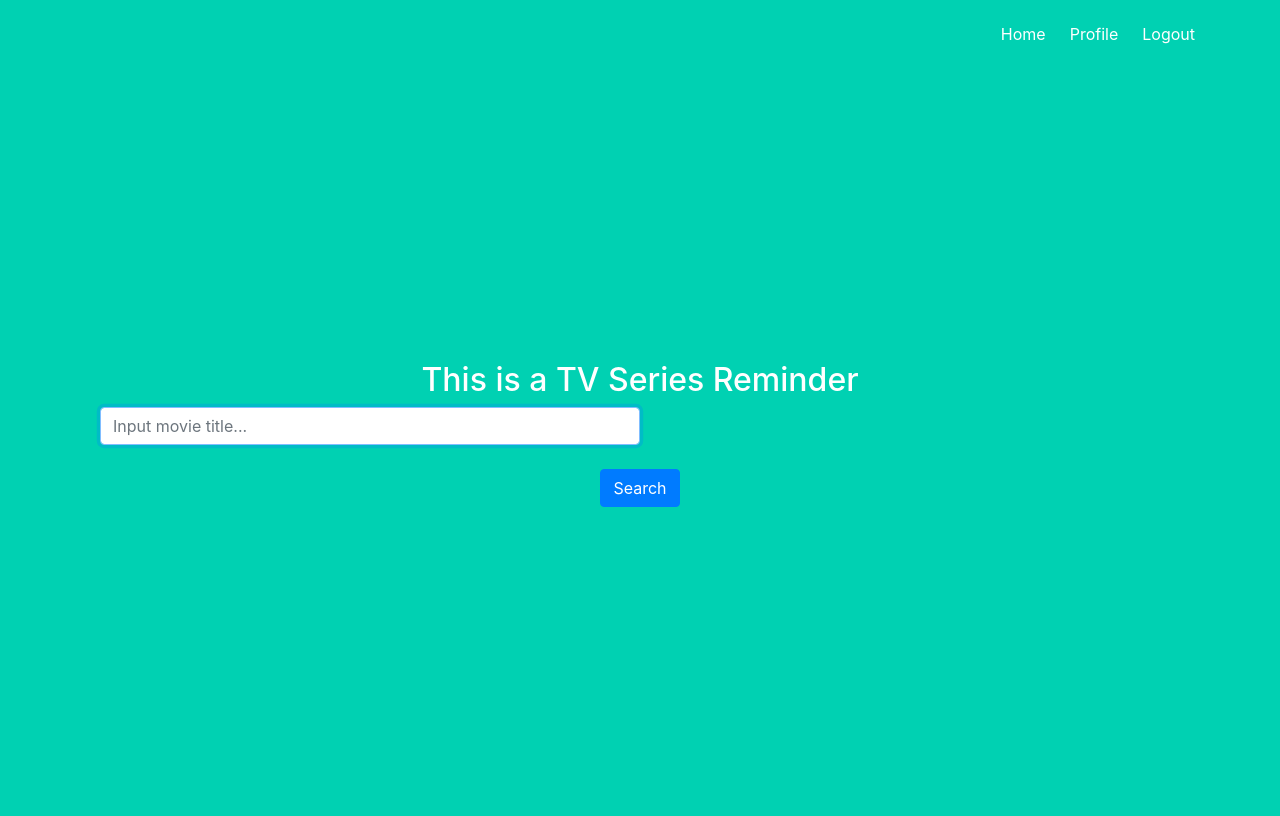
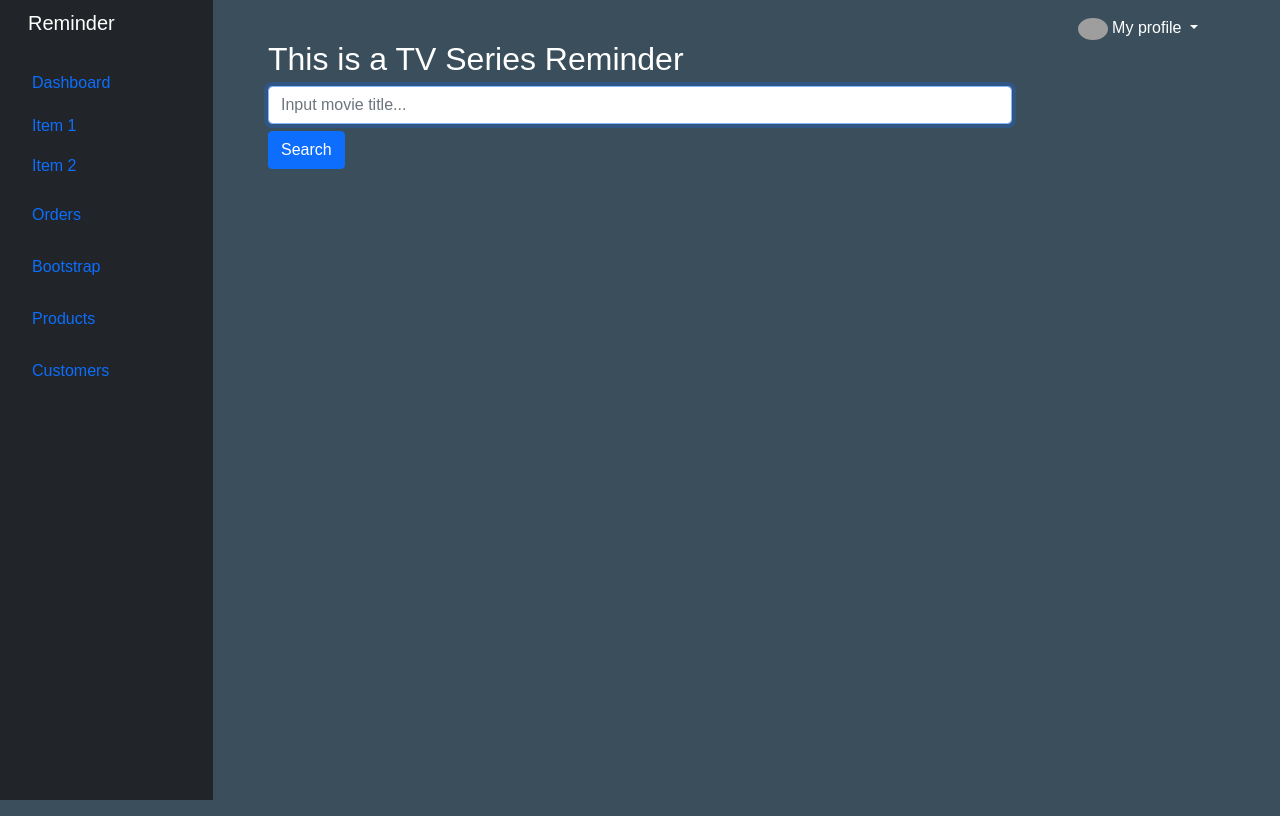
Before and after one commit to h-mitrov/tv-series-reminder, a Flask app: page / in a window 1280 px wide. Before the commit the page ends 507 px from the top, so only its background shows below. Run offline with Flask 2, Linux system fonts and the light colour scheme; the visitor is signed in with stand-in values (Sample User, id 1); data comes from the database, SQL or seed files in the repository; some libraries are stand-ins or nearby versions; grey boxes are pictures that could not be loaded.

Commit message:
improved UI/UX

```diff
--- a/reminder/models.py
+++ b/reminder/models.py
@@ -32,7 +32,7 @@ class User(db.Model, UserMixin):
                           name=full_title_data.get('name'),
                           year=full_title_data.get('year'),
                           overview=full_title_data.get('overview'),
-                          in_production=0 if full_title_data.get('in_production').lower == 'false' else 1,
+                          in_production=False if full_title_data.get('in_production') == 'False' else True,
                           air_dates=full_title_data.get('air_dates')
                           )
             db.session.add(title)
--- /dev/null
+++ b/reminder/static/styles.css
@@ -0,0 +1,103 @@
+@use postcss-preset-env {
+  stage: 0;
+}
+
+* {
+  box-sizing: inherit;
+}
+
+html {
+  box-sizing: border-box;
+}
+
+body {
+  background-color: #3a4f5b;
+  color: #fff;
+  font-family: sans-serif;
+  font-style: 1rem;
+  line-height: 1.5;
+  margin: 0 auto;
+  min-block-size: 100vh;
+  width: 90%;
+}
+
+button {
+    margin-top: 7px;
+}
+
+li {
+    list-style: none;
+}
+
+figure {
+  margin: 0;
+}
+
+img {
+  height: auto;
+  max-width: 100%;
+  vertical-align: middle;
+}
+
+input {
+  border: 0;
+  font: inherit;
+  margin: 0;
+  padding: 0;
+}
+
+.search {
+  font-size: 1.5rem;
+  margin: 1.5em auto 3em;
+  max-width: 80%;
+}
+
+.search [type='search'] {
+  background-color: #131b20;
+  color: #fff;
+  padding: 0.5em 2em;
+  text-align: center;
+  width: 100%;
+}
+
+.movies {
+  display: grid;
+  grid-gap: 3em 2em;
+  grid-template-columns: repeat(auto-fill, minmax(12em, 1fr));
+  list-style: none;
+  margin: 0;
+  padding: 0;
+  margin-top: 20px;
+}
+
+.movie__figure {
+  position: relative;
+}
+
+.movie__poster {
+  box-shadow: 0 0 1em rgba(0, 0, 0, 0.5);
+  margin-bottom: 0.5em;
+}
+
+.movie__vote {
+  align-items: center;
+  background-color: #f68d01;
+  border-radius: 50%;
+  box-shadow: 0 0 1em rgba(0, 0, 0, 0.25);
+  display: flex;
+  height: 2.25em;
+  justify-content: center;
+  padding: 0.5em;
+  position: absolute;
+  right: 0;
+  text-align: center;
+  top: 75%;
+  transform: translateX(50%);
+  width: 2.25em;
+}
+
+.movie__title {
+  font-size: 0.875rem;
+  font-weight: 400;
+  margin: 0;
+}
--- a/reminder/templates/base.html
+++ b/reminder/templates/base.html
@@ -6,48 +6,118 @@
     <meta http-equiv="X-UA-Compatible" content="IE=edge">
     <meta name="viewport" content="width=device-width, initial-scale=1">
     <title>{% block title %}{% endblock %}</title>
-    <link rel="stylesheet" href="https://cdnjs.cloudflare.com/ajax/libs/bulma/0.7.2/css/bulma.min.css" />
-    <link rel="stylesheet" href="{{ url_for('static', filename='bootstrap.min.css') }}">
+<!--    <link rel="stylesheet" href="https://cdnjs.cloudflare.com/ajax/libs/bulma/0.7.2/css/bulma.min.css" />-->
+<!--    <link rel="stylesheet" href="{{ url_for('static', filename='bootstrap.min.css') }}">-->
+    <link href="https://cdn.jsdelivr.net/npm/bootstrap@5.0.2/dist/css/bootstrap.min.css" rel="stylesheet" integrity="sha384-EVSTQN3/azprG1Anm3QDgpJLIm9Nao0Yz1ztcQTwFspd3yD65VohhpuuCOmLASjC" crossorigin="anonymous">
+    <script src="https://cdn.jsdelivr.net/npm/bootstrap@5.0.2/dist/js/bootstrap.bundle.min.js" integrity="sha384-MrcW6ZMFYlzcLA8Nl+NtUVF0sA7MsXsP1UyJoMp4YLEuNSfAP+JcXn/tWtIaxVXM" crossorigin="anonymous"></script>
+    <link rel="stylesheet" href="{{ url_for('static', filename='styles.css') }}">
 </head>
 
 <body>
-
-    <section class="hero is-primary is-fullheight">
-
-        <div class="hero-head">
-            <nav class="navbar">
+<p></p>
 <div class="container">
-                    <div id="navbarMenuHeroA" class="navbar-menu">
-                        <div class="navbar-end">
-                            <a href="{{ url_for('reminder.home') }}" class="navbar-item">
-                                Home
+    <div class="row">
+        <div class="col-md-12">
+            <div class="dropdown float-end">
+                <a href="#" class="align-items-center text-white text-decoration-none dropdown-toggle" id="dropdownUser1" data-bs-toggle="dropdown" aria-expanded="false">
+                    <img src="https://github.com/mdo.png" alt="hugenerd" width="30" height="30" class="rounded-circle">
+                    <span class="">My profile</span>
                 </a>
+                <ul class="dropdown-menu dropdown-menu-dark text-small shadow">
                     {% if current_user.is_authenticated %}
-                            <a href="{{ url_for('reminder.profile') }}" class="navbar-item">
-                                Profile
-                            </a>
+                    <li><a class="dropdown-item" href="{{ url_for('reminder.profile') }}">
+                        Saved titles
+                    </a></li>
+                    <li>
+                        <hr class="dropdown-divider">
+                    </li>
+                    <li><a class="dropdown-item" href="{{ url_for('auth.logout') }}">
+                        Logout
+                    </a></li>
+                    {% else %}
+                    <li><a class="dropdown-item" href="{{ url_for('auth.login') }}">
+                        Login
+                    </a></li>
+                    <li>
+                        <hr class="dropdown-divider">
+                    </li>
+                    <li><a class="dropdown-item" href="{{ url_for('auth.signup') }}">
+                        Sign Up
+                    </a></li>
                     {% endif %}
-                            {% if not current_user.is_authenticated %}
-                            <a href="{{ url_for('auth.login') }}" class="navbar-item">
-                                Login
-                            </a>
-                            <a href="{{ url_for('auth.signup') }}" class="navbar-item">
-                                Sign Up
-                            </a>
-                            {% endif %}
-                            {% if current_user.is_authenticated %}
-                            <a href="{{ url_for('auth.logout') }}" class="navbar-item">
-                                Logout
-                            </a>
-                            {% endif %}
+                </ul>
             </div>
         </div>
     </div>
-            </nav>
 </div>
 
-        <div class="hero-body">
-            <div class="container has-text-centered">
+
+<div class="container-fluid">
+    <div class="row">
+        <div class="fixed-top col-md-2 col-xl-2 col-lg-2 col-md-2 col-sm-2 col-xs-0 bg-dark">
+            <div class="d-flex flex-column align-items-center align-items-sm-start px-3 pt-2 text-white min-vh-100">
+                <a href="/" class="d-flex align-items-center pb-3 mb-md-0 me-md-auto text-white text-decoration-none">
+                    <span class="fs-5 d-none d-sm-inline">Reminder</span>
+                </a>
+
+                <ul class="nav nav-pills flex-column mb-sm-auto mb-0 align-items-center align-items-sm-start" id="menu">
+                    <li>
+                        <a href="#submenu1" data-bs-toggle="collapse" class="nav-link px-0 align-middle">
+                            <i class="fs-4 bi-speedometer2"></i> <span class="ms-1 d-none d-sm-inline">Dashboard</span> </a>
+                        <ul class="collapse show nav flex-column ms-1" id="submenu1" data-bs-parent="#menu">
+                            <li class="w-100">
+                                <a href="#" class="nav-link px-0"> <span class="d-none d-sm-inline">Item</span> 1 </a>
+                            </li>
+                            <li>
+                                <a href="#" class="nav-link px-0"> <span class="d-none d-sm-inline">Item</span> 2 </a>
+                            </li>
+                        </ul>
+                    </li>
+                    <li>
+                        <a href="#" class="nav-link px-0 align-middle">
+                            <i class="fs-4 bi-table"></i> <span class="ms-1 d-none d-sm-inline">Orders</span></a>
+                    </li>
+                    <li>
+                        <a href="#submenu2" data-bs-toggle="collapse" class="nav-link px-0 align-middle ">
+                            <i class="fs-4 bi-bootstrap"></i> <span class="ms-1 d-none d-sm-inline">Bootstrap</span></a>
+                        <ul class="collapse nav flex-column ms-1" id="submenu2" data-bs-parent="#menu">
+                            <li class="w-100">
+                                <a href="#" class="nav-link px-0"> <span class="d-none d-sm-inline">Item</span> 1</a>
+                            </li>
+                            <li>
+                                <a href="#" class="nav-link px-0"> <span class="d-none d-sm-inline">Item</span> 2</a>
+                            </li>
+                        </ul>
+                    </li>
+                    <li>
+                        <a href="#submenu3" data-bs-toggle="collapse" class="nav-link px-0 align-middle">
+                            <i class="fs-4 bi-grid"></i> <span class="ms-1 d-none d-sm-inline">Products</span> </a>
+                            <ul class="collapse nav flex-column ms-1" id="submenu3" data-bs-parent="#menu">
+                            <li class="w-100">
+                                <a href="#" class="nav-link px-0"> <span class="d-none d-sm-inline">Product</span> 1</a>
+                            </li>
+                            <li>
+                                <a href="#" class="nav-link px-0"> <span class="d-none d-sm-inline">Product</span> 2</a>
+                            </li>
+                            <li>
+                                <a href="#" class="nav-link px-0"> <span class="d-none d-sm-inline">Product</span> 3</a>
+                            </li>
+                            <li>
+                                <a href="#" class="nav-link px-0"> <span class="d-none d-sm-inline">Product</span> 4</a>
+                            </li>
+                        </ul>
+                    </li>
+                    <li>
+                        <a href="#" class="nav-link px-0 align-middle">
+                            <i class="fs-4 bi-people"></i> <span class="ms-1 d-none d-sm-inline">Customers</span> </a>
+                    </li>
+                </ul>
+                <hr>
+
+            </div>
+        </div>
+        <div class="col-2 divider"></div>
+        <div class="col-xl-8 col-lg-8 col-md-6 col-sm-6">
                {% block content %}
                {% endblock %}
 
@@ -55,7 +125,7 @@
                {% endblock %}
         </div>
     </div>
-    </section>
+</div>
   <!-- Optional JavaScript -->
   <!-- jQuery first, then Popper.js, then Bootstrap JS -->
 <!--    <script src="{{ url_for('static', filename='htmx.min.js') }}"></script>-->
--- a/reminder/templates/home.html
+++ b/reminder/templates/home.html
@@ -1,32 +1,32 @@
 {% extends 'base.html' %}
 
-{% block title %}HTML Stripper{% endblock %}
+{% block title %}TV Series Reminder{% endblock %}
 
 {% block main %}
 
-<div class="container theme-showcase" role="main">
-    <div class="page-header">
+<div class="page-header">
         <h2>This is a TV Series Reminder</h2>
-    </div>
-        <form action="/" method="post" enctype="multipart/form-data">
+</div>
+<div>
+    <form action="/" method="post" enctype="multipart/form-data">
             <input
                     type="text"
-                    class="form-control col-xl-6"
+                    class="form-control"
                     name="user_search"
                     id="user_search"
                     placeholder="Input movie title..."
                     autofocus
                     required>
-          <br>
           <button type="submit" class="btn btn-primary">Search</button>
         </form>
+</div>
 
         {% if search.results %}
-                <div class="row">
+                <ul class="movies">
                     {% for title in search.results %}
                         {% include 'title_card.html' %}
                     {% endfor %}
-                </div>
+                </ul>
         {% elif request.form.get('user_search') %}
         <p>Sorry, there are no matches for {{ request.form.get('user_search') }}...:(</p>
         {% endif %}
--- a/reminder/templates/login.html
+++ b/reminder/templates/login.html
@@ -1,4 +1,6 @@
 {% extends "base.html" %}
+
+{% block title %}Login to TV Series Reminder{% endblock %}
 
 {% block content %}
 <div class="column is-4 is-offset-4">
--- a/reminder/templates/signup.html
+++ b/reminder/templates/signup.html
@@ -1,4 +1,6 @@
 {% extends "base.html" %}
+
+{% block title %}Create an account on TV Series Reminder{% endblock %}
 
 {% block content %}
 <div class="column is-4 is-offset-4">
```
Also changed, not shown: reminder/reminder.py (+34 -26 lines), reminder/templates/profile.html (+6 -2 lines), reminder/templates/title_card.html (+11 -11 lines), reminder/static/images/no_image.jpg (deleted). Lines whose indentation alone changed are shown as unchanged.
